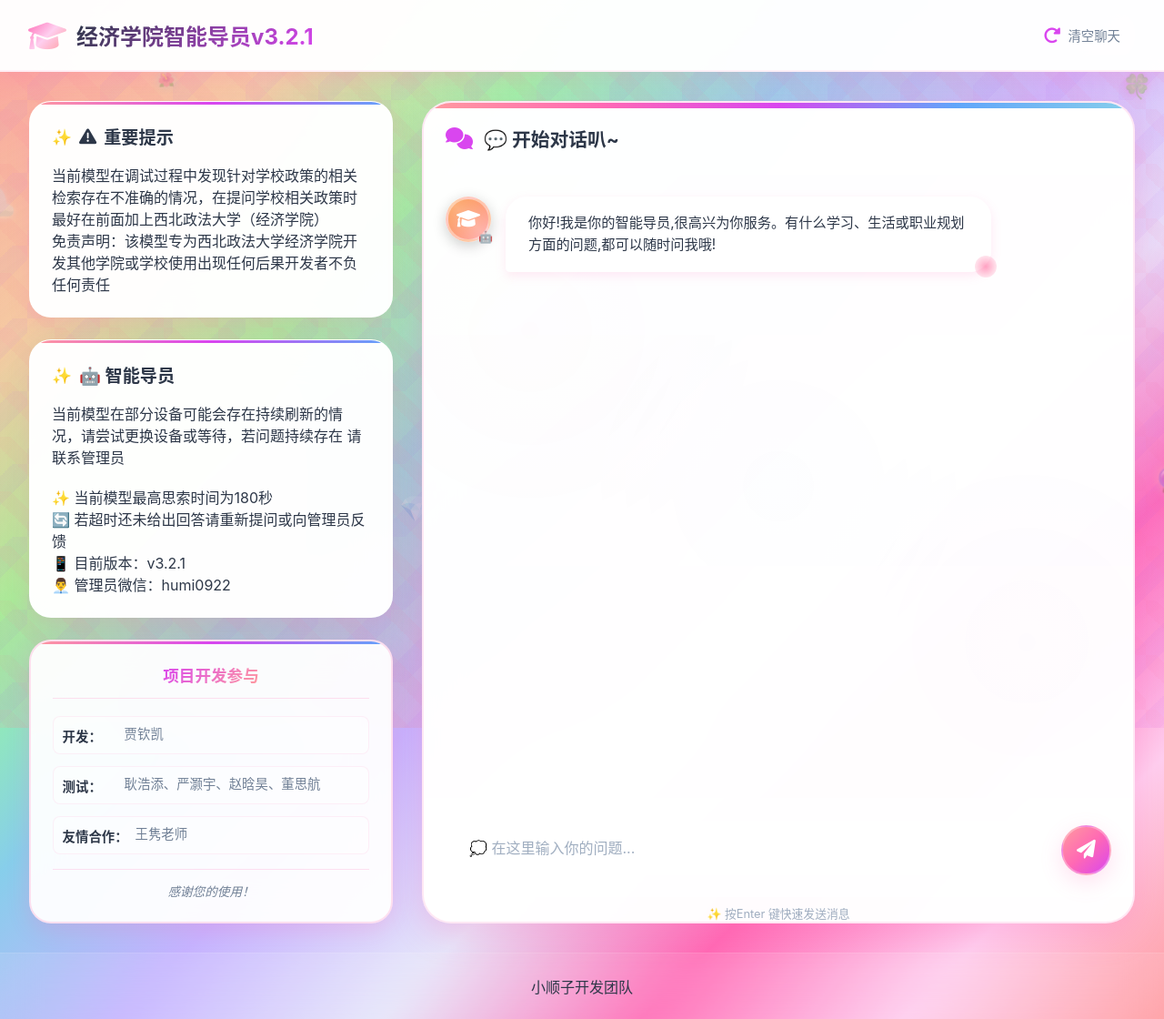
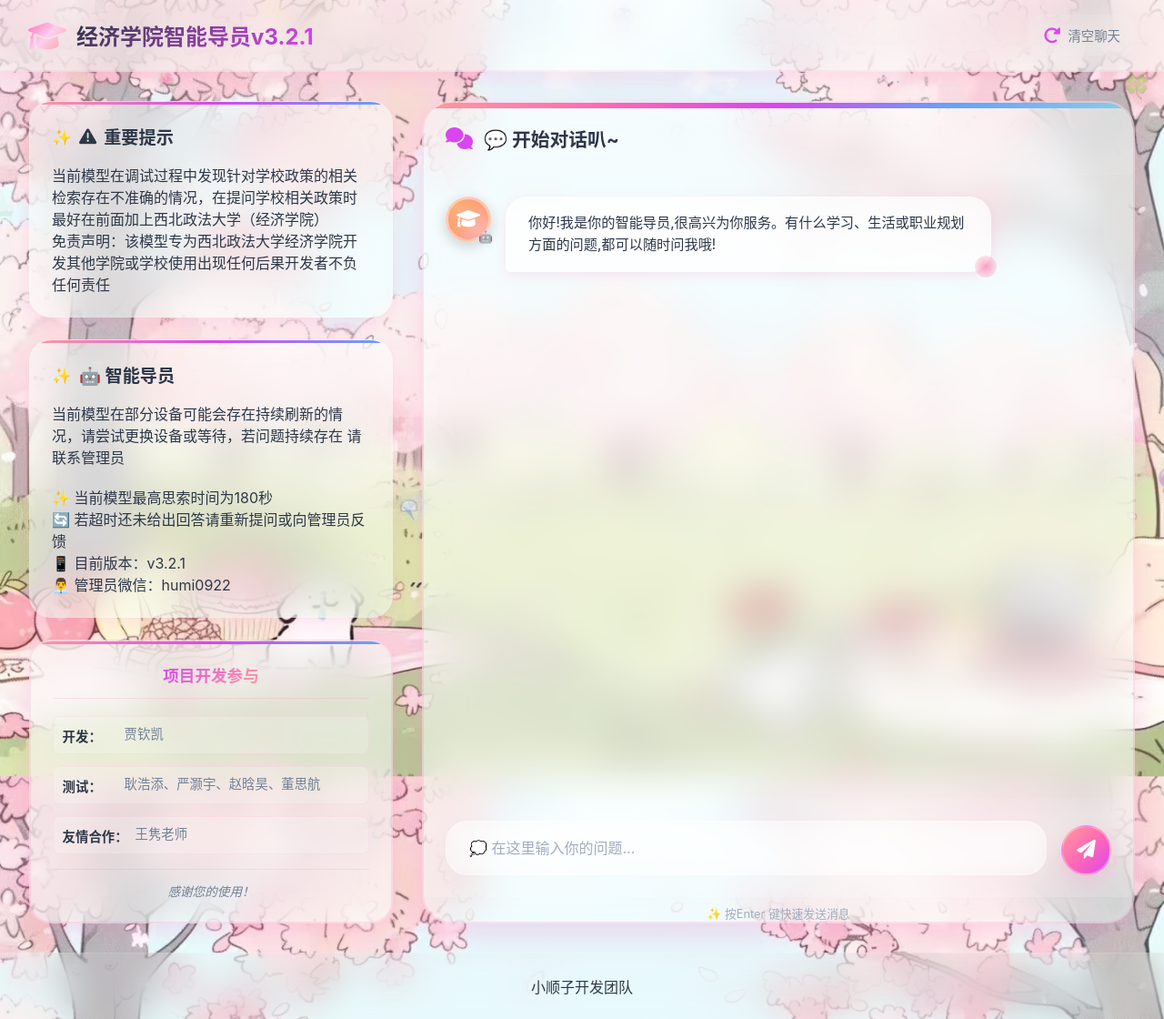
Before and after one commit to jqk1314humi/-, a plain HTML site: page public/index.html in a window 1280 px wide. Shown: the whole page at 91% size. Drawn offline with Linux system fonts and the light colour scheme; a script that the page names is missing.

Commit message:
feat: 进一步降低界面透明度，提升视觉通透感
- 项目开发参与人员框透明度降低至0.5，与整体设计保持一致
- 团队成员项目背景透明度降至0.2，悬停时为0.35
- 所有边框透明度同步降低，营造更通透的视觉效果
- 整体界面透明度与背景图片完美融合

```diff
--- a/public/cute-style.css
+++ b/public/cute-style.css
@@ -19,29 +19,29 @@
     --cute-yellow: #fde047;
     --cute-lavender: #e6e6fa;
 
-    /* 梦幻背景渐变 - 更广阔更自然的色调范�?*/
+    /* 梦幻背景渐变 - 调整跨度，更自然的色调过渡 */
     --bg-gradient: linear-gradient(135deg,
         #ff9a9e 0%,
-        #fecfef 12%,
-        #ff69b4 24%,
-        #e6e6fa 36%,
-        #c5b3ff 48%,
-        #87ceeb 60%,
-        #98fb98 72%,
-        #ffcba4 84%,
+        #fecfef 20%,
+        #ff69b4 35%,
+        #e6e6fa 50%,
+        #c5b3ff 65%,
+        #87ceeb 75%,
+        #98fb98 85%,
+        #ffcba4 95%,
         #ff9a9e 100%);
     --bg-gradient-webkit: -webkit-linear-gradient(135deg,
         #ff9a9e 0%,
-        #fecfef 12%,
-        #ff69b4 24%,
-        #e6e6fa 36%,
-        #c5b3ff 48%,
-        #87ceeb 60%,
-        #98fb98 72%,
-        #ffcba4 84%,
+        #fecfef 20%,
+        #ff69b4 35%,
+        #e6e6fa 50%,
+        #c5b3ff 65%,
+        #87ceeb 75%,
+        #98fb98 85%,
+        #ffcba4 95%,
         #ff9a9e 100%);
-    --card-bg: rgba(255, 255, 255, 0.98);
-    --glass-bg: rgba(255, 255, 255, 0.15);
+    --card-bg: rgba(255, 255, 255, 0.45);
+    --glass-bg: rgba(255, 255, 255, 0.35);
 
     /* 文字颜色 */
     --text-primary: #2d3748;
@@ -122,8 +122,11 @@ input, textarea {
 
 body {
     font-family: -apple-system, BlinkMacSystemFont, 'Segoe UI', 'Roboto', 'Helvetica Neue', Arial, 'PingFang SC', 'Hiragino Sans GB', 'Microsoft YaHei', 'Noto Sans CJK SC', sans-serif;
-    background: var(--bg-gradient);
-    background: var(--bg-gradient-webkit);
+    background-image: url('微信图片_20250930110119_140_5.jpg');
+    background-size: cover;
+    background-position: center;
+    background-repeat: no-repeat;
+    background-attachment: fixed;
     min-height: 100vh;
     color: var(--text-primary);
     overflow-x: hidden;
@@ -134,7 +137,7 @@ body {
     -webkit-overflow-scrolling: touch;
 }
 
-/* 可爱的背景装�?*/
+/* 背景图片叠加效果 - 确保文本可读性 */
 body::before {
     content: '';
     position: fixed;
@@ -143,16 +146,9 @@ body::before {
     width: 100%;
     height: 100%;
     background:
-        radial-gradient(circle at 20% 80%, rgba(255, 154, 158, 0.3) 0%, transparent 50%),
-        radial-gradient(circle at 80% 20%, rgba(254, 207, 239, 0.25) 0%, transparent 50%),
-        radial-gradient(circle at 40% 40%, rgba(168, 230, 207, 0.2) 0%, transparent 50%),
-        radial-gradient(circle at 60% 10%, rgba(135, 206, 235, 0.15) 0%, transparent 50%),
-        radial-gradient(circle at 10% 60%, rgba(152, 251, 152, 0.15) 0%, transparent 50%),
-        radial-gradient(circle at 90% 70%, rgba(230, 102, 255, 0.1) 0%, transparent 50%);
+        linear-gradient(135deg, rgba(255, 255, 255, 0.1) 0%, rgba(255, 255, 255, 0.03) 100%);
     pointer-events: none;
-    z-index: -1;
-    /* 禁用可能导致刷新的动画 */
-    /* animation: gentleFloat 35s ease-in-out infinite; */
+    z-index: 1;
 }
 
 @keyframes backgroundPulse {
@@ -179,7 +175,7 @@ body::before {
     }
 }
 
-/* 动态几何图案背�?*/
+/* 背景装饰增强 - 为图片背景添加轻微纹理 */
 body::after {
     content: '';
     position: fixed;
@@ -188,15 +184,10 @@ body::after {
     width: 100%;
     height: 100%;
     background:
-        /* 三角形图�?*/
-        linear-gradient(45deg, transparent 40%, rgba(255, 107, 157, 0.05) 40%, rgba(255, 107, 157, 0.05) 60%, transparent 60%),
-        linear-gradient(-45deg, transparent 40%, rgba(168, 85, 247, 0.05) 40%, rgba(168, 85, 247, 0.05) 60%, transparent 60%);
-    background-size: 60px 60px, 80px 80px;
-    background-position: 0 0, 30px 30px;
+        radial-gradient(circle at 20% 30%, rgba(255, 255, 255, 0.05) 0%, transparent 40%),
+        radial-gradient(circle at 80% 70%, rgba(255, 255, 255, 0.03) 0%, transparent 35%);
     pointer-events: none;
-    z-index: -1;
-    /* 禁用可能导致刷新的动画 */
-    /* animation: geometricMove 40s linear infinite; */
+    z-index: 2;
 }
 
 @keyframes geometricMove {
@@ -345,7 +336,7 @@ body::after {
 .card {
     background: var(--card-bg);
     backdrop-filter: blur(20px);
-    border: 1px solid rgba(255, 255, 255, 0.2);
+    border: 1px solid rgba(255, 255, 255, 0.1);
     border-radius: var(--radius-lg);
     padding: 1.5rem;
     box-shadow: var(--shadow-md);
@@ -513,11 +504,11 @@ body::after {
 
 .chat-header {
     padding: 1.5rem;
-    border-bottom: 1px solid rgba(255, 255, 255, 0.1);
+    border-bottom: 1px solid rgba(255, 255, 255, 0.05);
     display: flex;
     align-items: center;
     gap: 0.75rem;
-    background: rgba(255, 255, 255, 0.5);
+    background: rgba(255, 255, 255, 0.15);
 }
 
 .chat-icon {
@@ -539,7 +530,7 @@ body::after {
     display: flex;
     flex-direction: column;
     gap: 1.5rem;
-    background: rgba(255, 255, 255, 0.3);
+    background: rgba(255, 255, 255, 0.1);
     position: relative;
 }
 
@@ -552,9 +543,9 @@ body::after {
     right: 0;
     bottom: 0;
     background:
-        radial-gradient(circle at 15% 25%, rgba(255, 107, 157, 0.05) 0%, transparent 30%),
-        radial-gradient(circle at 85% 75%, rgba(168, 85, 247, 0.05) 0%, transparent 30%),
-        radial-gradient(circle at 50% 50%, rgba(59, 130, 246, 0.03) 0%, transparent 40%);
+        radial-gradient(circle at 15% 25%, rgba(255, 107, 157, 0.02) 0%, transparent 30%),
+        radial-gradient(circle at 85% 75%, rgba(168, 85, 247, 0.02) 0%, transparent 30%),
+        radial-gradient(circle at 50% 50%, rgba(59, 130, 246, 0.015) 0%, transparent 40%);
     pointer-events: none;
     z-index: -1;
     animation: chatBgFloat 12s ease-in-out infinite;
@@ -765,7 +756,7 @@ body::after {
 }
 
 .advisor-message .message-bubble {
-    background: rgba(255, 255, 255, 0.9);
+    background: rgba(255, 255, 255, 0.6);
     color: var(--text-primary);
     border-radius: var(--radius-lg) var(--radius-lg) var(--radius-lg) 0.3rem;
     box-shadow: var(--shadow-sm);
@@ -872,19 +863,19 @@ body::after {
 /* 输入区域 */
 .chat-input-container {
     padding: 1.5rem;
-    border-top: 1px solid rgba(255, 255, 255, 0.1);
+    border-top: 1px solid rgba(255, 255, 255, 0.05);
     display: flex;
     gap: 1rem;
     align-items: flex-end;
-    background: rgba(255, 255, 255, 0.5);
+    background: rgba(255, 255, 255, 0.15);
 }
 
 .chat-input {
     flex: 1;
     padding: 1rem 1.5rem;
-    border: 2px solid rgba(255, 255, 255, 0.3);
+    border: 2px solid rgba(255, 255, 255, 0.2);
     border-radius: var(--radius-lg);
-    background: rgba(255, 255, 255, 0.9);
+    background: rgba(255, 255, 255, 0.3);
     font-size: 1rem;
     line-height: 1.5;
     resize: none;
@@ -987,8 +978,8 @@ body::after {
 
 /* 团队卡片样式 */
 .team-card {
-    background: rgba(255, 255, 255, 0.95);
-    border: 2px solid rgba(255, 105, 180, 0.2);
+    background: rgba(255, 255, 255, 0.5);
+    border: 2px solid rgba(255, 105, 180, 0.15);
     position: relative;
     overflow: hidden;
 }
@@ -1000,7 +991,7 @@ body::after {
     gap: 0.8rem;
     margin-bottom: 1.2rem;
     padding-bottom: 0.8rem;
-    border-bottom: 1px solid rgba(255, 105, 180, 0.2);
+    border-bottom: 1px solid rgba(255, 105, 180, 0.15);
     position: relative;
     z-index: 3;
 }
@@ -1033,15 +1024,15 @@ body::after {
     align-items: flex-start;
     gap: 0.5rem;
     padding: 0.6rem;
-    background: rgba(255, 255, 255, 0.3);
+    background: rgba(255, 255, 255, 0.2);
     border-radius: var(--radius-sm);
-    border: 1px solid rgba(255, 105, 180, 0.1);
+    border: 1px solid rgba(255, 105, 180, 0.08);
     transition: all 0.3s ease;
     text-align: left;
 }
 
 .member-item:hover {
-    background: rgba(255, 255, 255, 0.5);
+    background: rgba(255, 255, 255, 0.35);
     transform: translateX(3px);
     border-color: var(--cute-pink);
     box-shadow: 0 2px 8px rgba(255, 105, 180, 0.2);
@@ -1070,7 +1061,7 @@ body::after {
     align-items: center;
     justify-content: center;
     padding-top: 0.8rem;
-    border-top: 1px solid rgba(255, 105, 180, 0.2);
+    border-top: 1px solid rgba(255, 105, 180, 0.15);
     color: var(--text-secondary);
     font-size: 0.85rem;
     font-weight: 500;
@@ -1360,7 +1351,7 @@ body::after {
     width: 100%;
     height: 100%;
     pointer-events: none;
-    z-index: -10;
+    z-index: 5;
     overflow: hidden;
 }
 
@@ -1530,6 +1521,12 @@ body::after {
 
 /* 移动端兼容性优化 - 防止刷新问题 */
 @media (max-width: 768px) {
+    /* 背景图片移动端优化 */
+    body {
+        background-attachment: scroll; /* 移动端使用scroll而不是fixed，避免性能问题 */
+        background-size: cover;
+    }
+
     /* 减少动画复杂度 */
     .decoration {
         animation-duration: 12s;
```
Also changed, not shown: public/微信图片_20250930110119_140_5.jpg (added).
